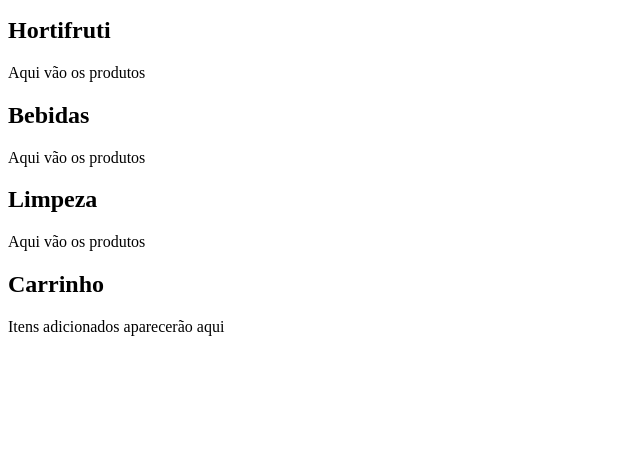
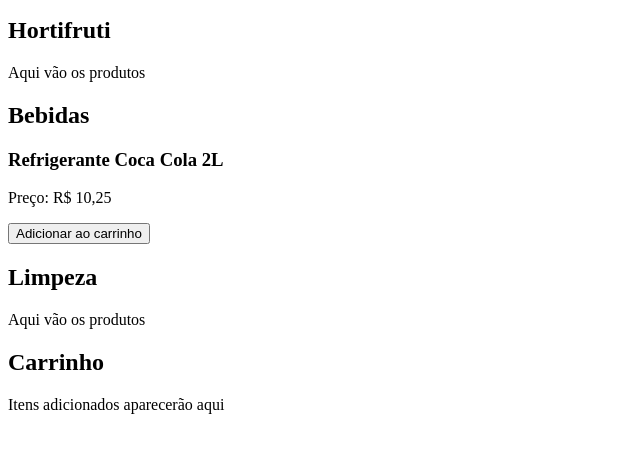
Before and after one commit to caduMG020/projeto-teste-site-sistemas, a plain HTML site: page index.html in a window 1280 px wide. Shown: the part 101-554 px from the top of the page, without its empty margins (0-640 px from the left). Drawn offline with Linux system fonts and the light colour scheme.

Commit message:
Update index.html

```diff
--- a/index.html
+++ b/index.html
@@ -24,7 +24,11 @@
 
     <section id="bebidas">
         <h2>Bebidas</h2>
-        <p>Aqui vão os produtos</p>
+        <div class="produto">
+            <h3>Refrigerante Coca Cola 2L</h3>
+            <p>Preço: R$ 10,25</p>
+            <button>Adicionar ao carrinho</button>
+        </div>
     </section>
 
     <section id="limpeza">
```
